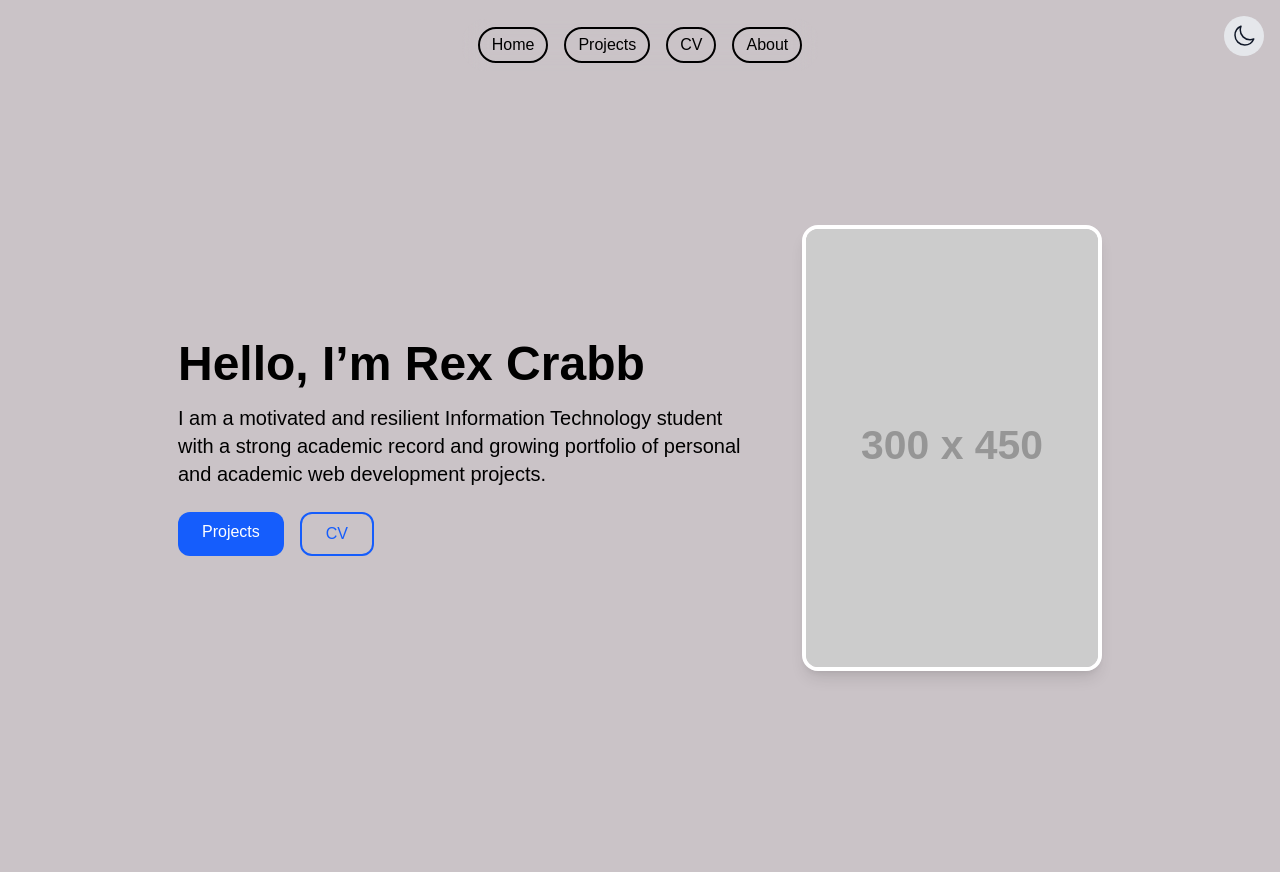
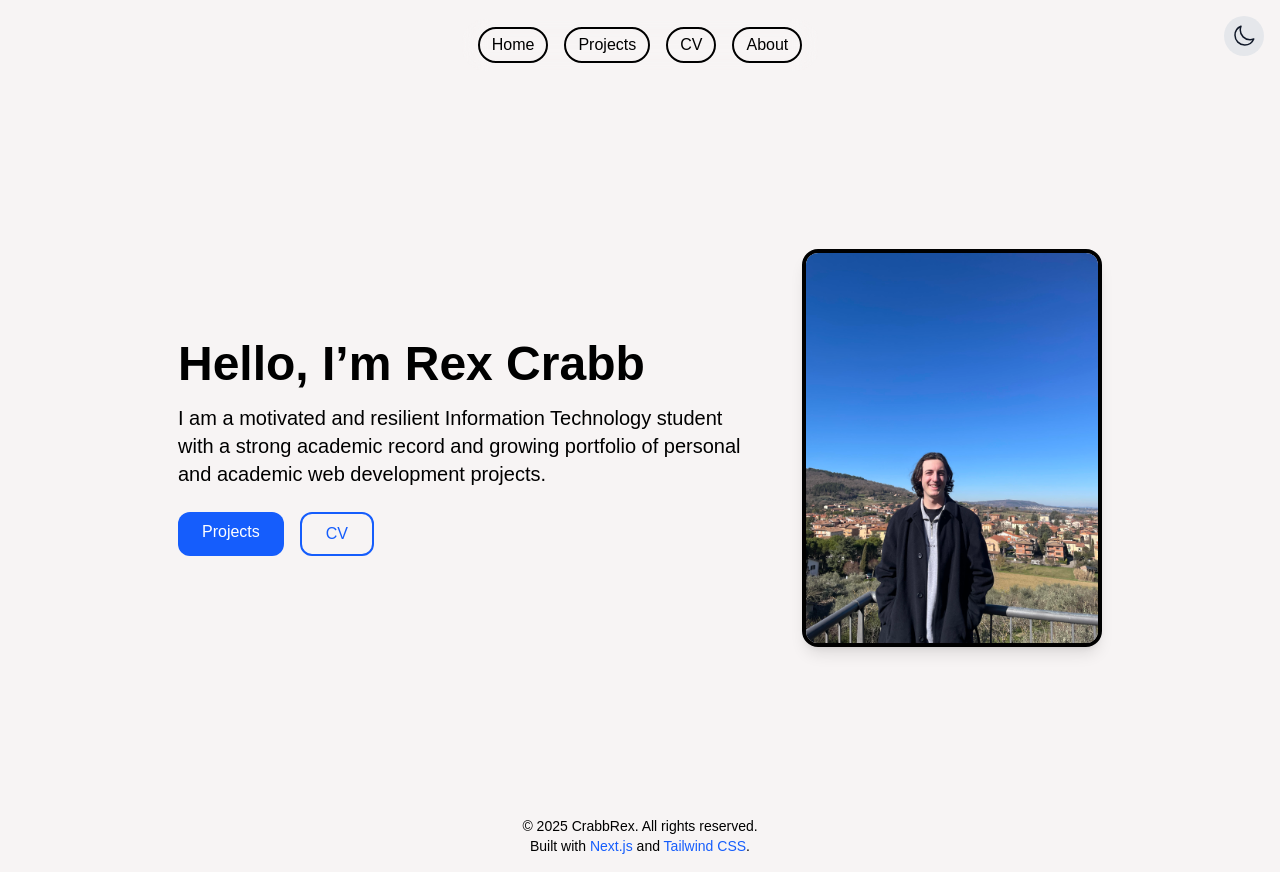
Before and after one commit to CrabbRex/my-cv-site, a Next.js app: page / in a window 1280 px wide. Before the commit the page ends 800 px from the top, so only its background shows below. Built offline with nearby package versions, Linux system fonts and the light colour scheme.

Commit message:
Add Footer w/ copyright and colophon. Add Profile picture.

```diff
--- a/src/app/globals.css
+++ b/src/app/globals.css
@@ -7,7 +7,7 @@
   --color-highlight: #F7C948;
   --color-box: #87a4c4;
   --color-box-hover: #6b8bbf;
-  --color-background: #cac3c7;
+  --color-background: #f7f4f4;
   --color-surface: #E5E5E3;
   --color-foreground: #000000;
 
--- a/src/app/layout.tsx
+++ b/src/app/layout.tsx
@@ -31,6 +31,16 @@ export default function RootLayout({
 
         </ThemeProvider>
       </body>
+      <footer>
+        <div className="max-w-5xl mx-auto px-6 py-4 text-center text-sm text-[var(--color-secondary)">
+          <p>
+            © {new Date().getFullYear()} CrabbRex. All rights reserved.
+          </p>
+          <p>
+            Built with <Link href="https://nextjs.org" className="text-blue-600 hover:underline">Next.js</Link> and <Link href="https://tailwindcss.com" className="text-blue-600 hover:underline">Tailwind CSS</Link>.
+          </p>
+        </div>
+      </footer>
     </html>
   );
 }
--- a/src/app/page.tsx
+++ b/src/app/page.tsx
@@ -20,11 +20,11 @@ export default function Home() {
 
     {/* Right Side - Photo */}
       <Image
-        src="https://dummyimage.com/300x450/000/fff.png"
+        src="/Profile.jpg"
         alt="Rex Crabb"
         width={300}
         height={450}
-        className="rounded-2xl shadow-lg border-4 border-white dark:border-gray-800 object-cover"
+        className="rounded-2xl shadow-lg border-4 border-[var(--color-foreground)] object-cover"
         priority
       />
     </main>
```
Also changed, not shown: public/Profile.jpg (added).
